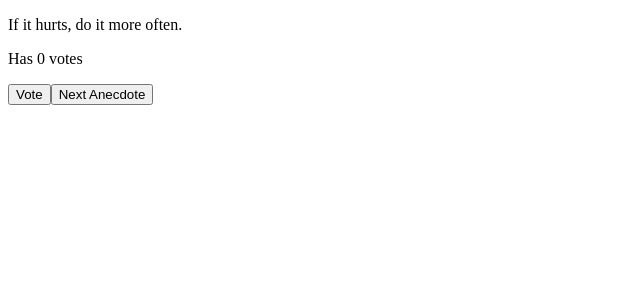
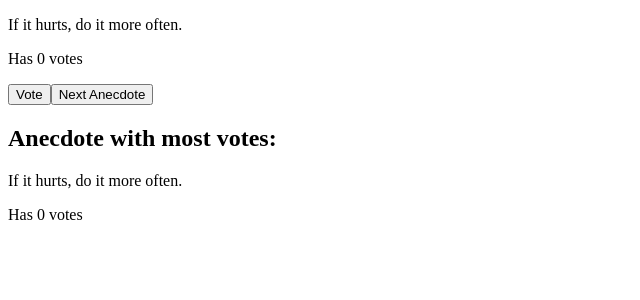
Before and after one commit to dennishemken/part1, a React (Vite) app: page / in a window 1280 px wide. Shown: the top 300 px of the page, without its empty margins (0-640 px from the left). Built offline with nearby package versions, Linux system fonts and the light colour scheme.

Commit message:
Exercise 1.4

```diff
--- a/src/App.jsx
+++ b/src/App.jsx
@@ -26,12 +26,21 @@ const App = () => {
     setPoints(newPoints)
   }
 
+  const getMostVotedAnecdote = () => {
+    const maxVotes = Math.max(...points)
+    const mostVotedIndex = points.indexOf(maxVotes)
+    return anecdotes[mostVotedIndex]
+  }
+
   return (
     <div>
       <p>{anecdotes[selected]}</p>
       <p>Has {points[selected]} votes</p>
       <button onClick={voteAnecdote}>Vote</button>
       <button onClick={getRandomAnecdote}>Next Anecdote</button>
+      <h2>Anecdote with most votes:</h2>
+      <p>{getMostVotedAnecdote()}</p>
+      <p>Has {Math.max(...points)} votes</p>
     </div>
   )
 }
```
